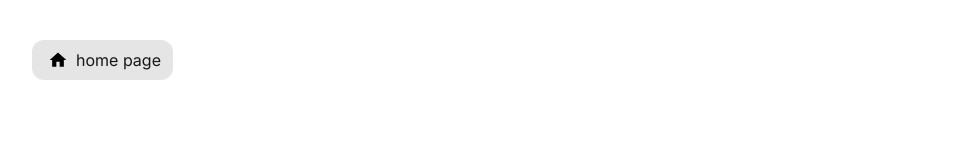
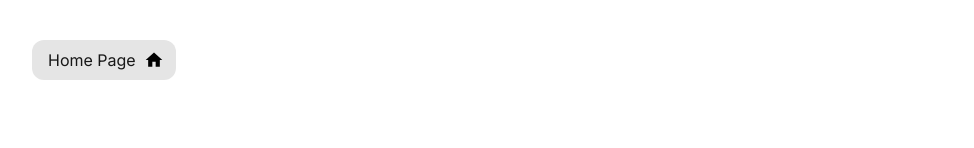
Before and after one commit to Shatlyk1011/next-routing-app, a Next.js app: page / in a window 1280 px wide. Shown: the top 148 px of the page, without its empty margins (8-982 px from the left). Built offline with nearby package versions, Linux system fonts and the light colour scheme.

Commit message:
fix build error

```diff
--- a/src/app/layout.tsx
+++ b/src/app/layout.tsx
@@ -24,6 +24,8 @@ export default function RootLayout({
           href="/"
           className="m-10 inline-flex items-center gap-2 rounded-xl bg-neutral-200 px-4 py-2 pr-3 transition hover:bg-neutral-300"
         >
+          <span>Home Page</span>
+          {/* home icon */}
           <span>
             <svg
               className="h-5 w-5"
@@ -35,7 +37,6 @@ export default function RootLayout({
               <path d="M10 20v-6h4v6h5v-8h3L12 3 2 12h3v8z"></path>
             </svg>
           </span>
-          <span>home page</span>
         </Link>
         {children}
       </body>
```
Also changed, not shown: 1 other file (tests, documents, lock files or other folders).
